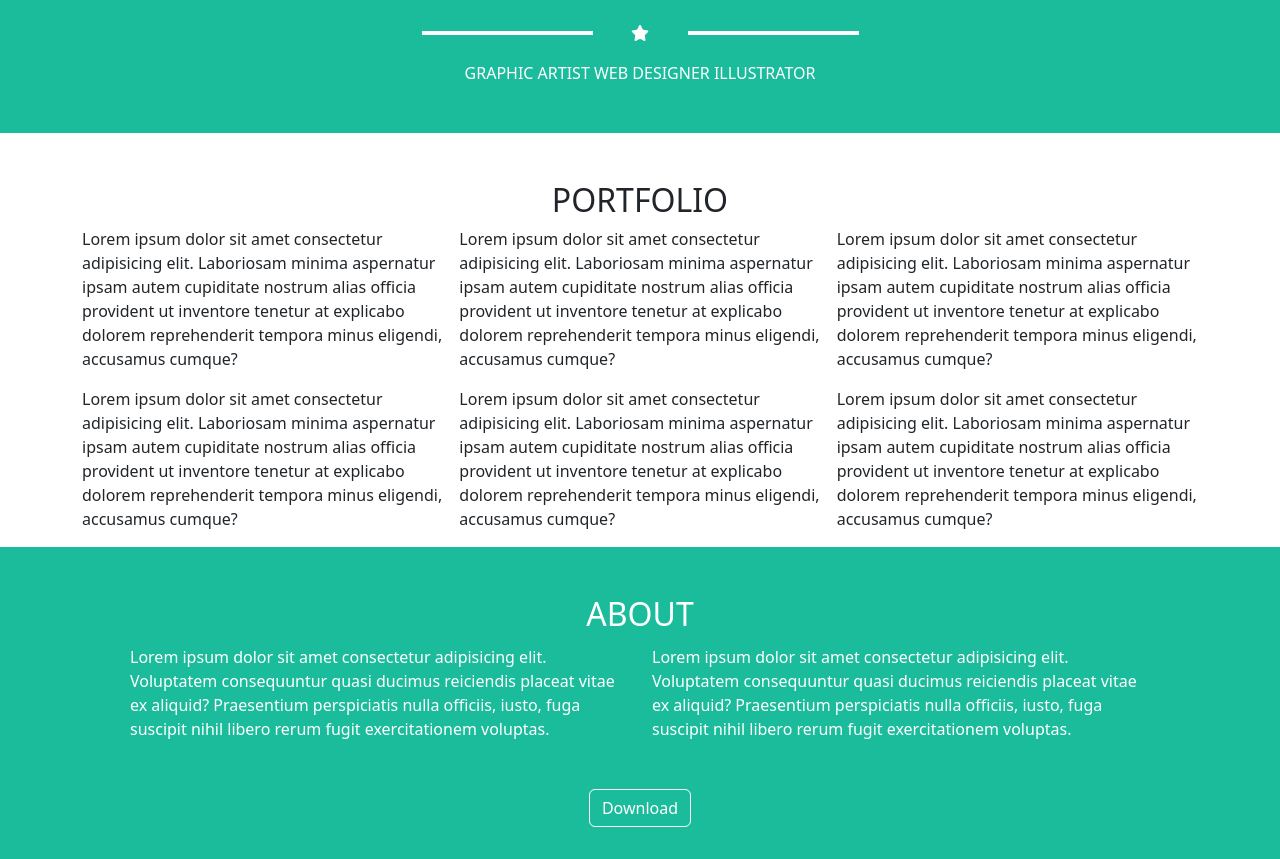
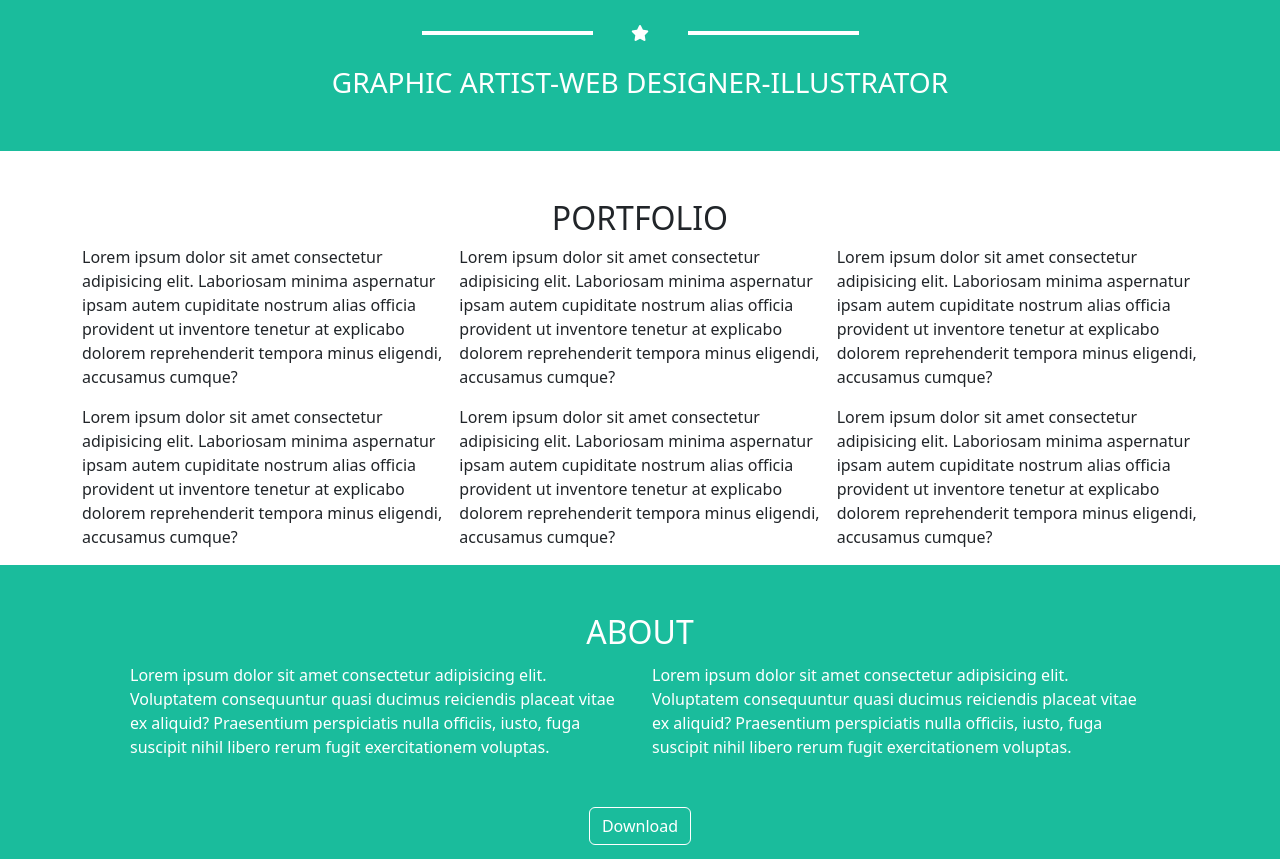
Before and after one commit to DanieleBegnis/html-css-bootstrap-freelancer, a plain HTML site: page index.html in a window 1280 px wide. Shown: the part 1383-2242 px from the top of the page. Drawn offline with nearby package versions, Linux system fonts and the light colour scheme.

Commit message:
fix text

```diff
--- a/index.html
+++ b/index.html
@@ -46,9 +46,7 @@
                     <div class="col-1"><i class="fa-solid fa-star"></i></div>
                     <div class="col-4 star-line"></div>
                 </div>
-                <span>GRAPHIC ARTIST</span>
-                <span>WEB DESIGNER</span>
-                <span>ILLUSTRATOR</span>
+                <span class="fs-3">GRAPHIC ARTIST-WEB DESIGNER-ILLUSTRATOR</span>
             </div>
         </section>
         <section>
```
